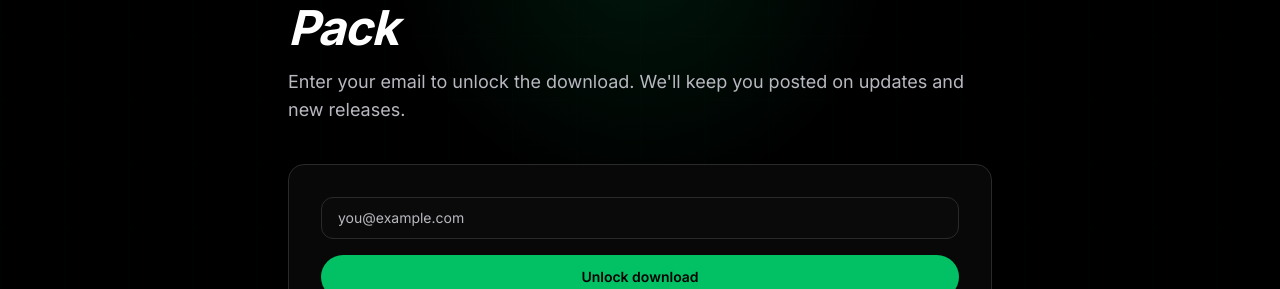
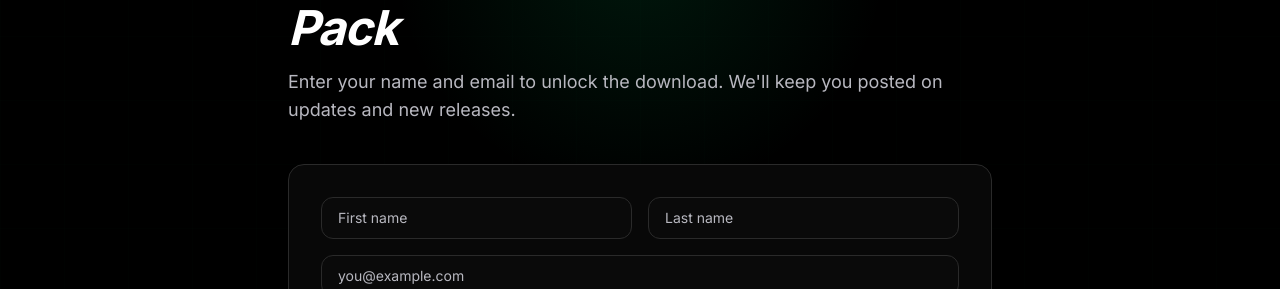
Before and after one commit to FluxTradeLLC/fluxtradenet-next, a Next.js app: page /downloads/indicator-pack in a window 1280 px wide. Shown: the part 220-509 px from the top of the page. Built offline with nearby package versions, Linux system fonts and the light colour scheme; no server answers.

Commit message:
adds email sign up on indicator email submit

```diff
--- a/components/auth/ClerkSessionSync.tsx
+++ b/components/auth/ClerkSessionSync.tsx
@@ -2,8 +2,23 @@
 
 import { useAuth, useUser } from "@clerk/nextjs";
 import { useEffect } from "react";
+import { apiFetch } from "@/lib/api";
 import { setUserEmail } from "@/lib/auth-cookies";
 import { setAuthToken } from "@/lib/auth-session";
+
+const NEW_SIGNUP_WINDOW_MS = 5 * 60 * 1000;
+
+function getSenderSyncKey(email: string) {
+  return `fluxtrade-sender-sync:${email}`;
+}
+
+function isRecentSignup(createdAt: Date | null | undefined) {
+  if (!createdAt) {
+    return false;
+  }
+
+  return Date.now() - createdAt.getTime() < NEW_SIGNUP_WINDOW_MS;
+}
 
 export function ClerkSessionSync() {
   const { isLoaded, isSignedIn, getToken } = useAuth();
@@ -25,6 +40,26 @@ export function ClerkSessionSync() {
       if (email) {
         setUserEmail(email);
       }
+
+      if (
+        email &&
+        isRecentSignup(user.createdAt) &&
+        !sessionStorage.getItem(getSenderSyncKey(email))
+      ) {
+        sessionStorage.setItem(getSenderSyncKey(email), "1");
+
+        apiFetch("/subscribers/add", {
+          method: "POST",
+          body: JSON.stringify({
+            email,
+            firstname: user.firstName ?? undefined,
+            lastname: user.lastName ?? undefined,
+          }),
+        }).catch((err) => {
+          console.error("Failed to sync signup to Sender:", err);
+          sessionStorage.removeItem(getSenderSyncKey(email));
+        });
+      }
     })();
   }, [isLoaded, isSignedIn, user, getToken]);
 
--- a/components/auth/SignUpForm.tsx
+++ b/components/auth/SignUpForm.tsx
@@ -34,6 +34,8 @@ function TermsRequiredTooltip({ id }: { id: string }) {
 
 export function SignUpForm() {
   const { signIn } = useSignIn();
+  const [firstName, setFirstName] = useState("");
+  const [lastName, setLastName] = useState("");
   const [email, setEmail] = useState("");
   const [password, setPassword] = useState("");
   const [error, setError] = useState("");
@@ -75,7 +77,12 @@ export function SignUpForm() {
     try {
       await apiFetch("/users/register", {
         method: "POST",
-        body: JSON.stringify({ email, password }),
+        body: JSON.stringify({
+          email,
+          password,
+          firstname: firstName.trim(),
+          lastname: lastName.trim(),
+        }),
       });
 
       setUserEmail(email);
@@ -121,6 +128,40 @@ export function SignUpForm() {
     <AuthCard title="Sign Up">
       {error ? <AuthError message={error} /> : null}
       <form onSubmit={handleSubmit} aria-label="Sign up form">
+        <div className="mb-4 grid grid-cols-1 gap-4 sm:grid-cols-2">
+          <div>
+            <label htmlFor="signup-first-name" className="sr-only">
+              First name
+            </label>
+            <input
+              id="signup-first-name"
+              type="text"
+              placeholder="First name"
+              className={authInputClassName}
+              value={firstName}
+              onChange={(event) => setFirstName(event.target.value)}
+              required
+              aria-required="true"
+              autoComplete="given-name"
+            />
+          </div>
+          <div>
+            <label htmlFor="signup-last-name" className="sr-only">
+              Last name
+            </label>
+            <input
+              id="signup-last-name"
+              type="text"
+              placeholder="Last name"
+              className={authInputClassName}
+              value={lastName}
+              onChange={(event) => setLastName(event.target.value)}
+              required
+              aria-required="true"
+              autoComplete="family-name"
+            />
+          </div>
+        </div>
         <div className="mb-4">
           <label htmlFor="signup-email" className="sr-only">
             Email
@@ -201,7 +242,15 @@ export function SignUpForm() {
         <div className="group relative w-full">
           <button
             type="submit"
-            disabled={!acceptedTerms || !email || !password || !!emailError || loading}
+            disabled={
+              !acceptedTerms ||
+              !firstName.trim() ||
+              !lastName.trim() ||
+              !email ||
+              !password ||
+              !!emailError ||
+              loading
+            }
             className="btn-primary w-full !rounded-xl py-2.5 text-sm disabled:cursor-not-allowed disabled:opacity-50"
             aria-label="Sign Up"
             aria-describedby={!acceptedTerms ? "signup-submit-tooltip" : undefined}
--- a/components/downloads/IndicatorPackContent.tsx
+++ b/components/downloads/IndicatorPackContent.tsx
@@ -11,6 +11,7 @@ import {
   contentLinkClass,
 } from "@/lib/content-ui";
 import { grantIndicatorPackAccess } from "@/lib/indicator-pack-access";
+import { apiFetch } from "@/lib/api";
 
 function isValidEmail(email: string): boolean {
   return /^[^\s@]+@[^\s@]+\.[^\s@]+$/.test(email);
@@ -18,6 +19,8 @@ function isValidEmail(email: string): boolean {
 
 export function IndicatorPackContent() {
   const router = useRouter();
+  const [firstName, setFirstName] = useState("");
+  const [lastName, setLastName] = useState("");
   const [email, setEmail] = useState("");
   const [error, setError] = useState("");
   const [loading, setLoading] = useState(false);
@@ -27,6 +30,14 @@ export function IndicatorPackContent() {
     setError("");
 
     const trimmedEmail = email.trim();
+    const trimmedFirstName = firstName.trim();
+    const trimmedLastName = lastName.trim();
+
+    if (!trimmedFirstName || !trimmedLastName) {
+      setError("Please enter your first and last name.");
+      return;
+    }
+
     if (!isValidEmail(trimmedEmail)) {
       setError("Please enter a valid email address.");
       return;
@@ -35,7 +46,19 @@ export function IndicatorPackContent() {
     setLoading(true);
 
     try {
-      // TODO: wire up email capture API when ready
+      try {
+        await apiFetch("/subscribers/add", {
+          method: "POST",
+          body: JSON.stringify({
+            email: trimmedEmail,
+            firstname: trimmedFirstName,
+            lastname: trimmedLastName,
+          }),
+        });
+      } catch {
+        // Don't block download access if mailing list sync fails.
+      }
+
       grantIndicatorPackAccess(trimmedEmail);
       router.push("/downloads/indicators");
     } catch {
@@ -48,7 +71,7 @@ export function IndicatorPackContent() {
     <ContentPageLayout
       label="Free Indicators"
       title="Get the FluxTrade Indicators Pack"
-      description="Enter your email to unlock the download. We'll keep you posted on updates and new releases."
+      description="Enter your name and email to unlock the download. We'll keep you posted on updates and new releases."
       centered={false}
     >
       {/* <p className={contentBodyClass}>
@@ -64,6 +87,38 @@ export function IndicatorPackContent() {
           {error ? (
             <p className="text-center text-sm text-red-400">{error}</p>
           ) : null}
+          <div className="grid grid-cols-1 gap-4 sm:grid-cols-2">
+            <div>
+              <label htmlFor="indicator-pack-first-name" className="sr-only">
+                First name
+              </label>
+              <input
+                id="indicator-pack-first-name"
+                type="text"
+                placeholder="First name"
+                className={contentInputClass}
+                value={firstName}
+                onChange={(e) => setFirstName(e.target.value)}
+                required
+                autoComplete="given-name"
+              />
+            </div>
+            <div>
+              <label htmlFor="indicator-pack-last-name" className="sr-only">
+                Last name
+              </label>
+              <input
+                id="indicator-pack-last-name"
+                type="text"
+                placeholder="Last name"
+                className={contentInputClass}
+                value={lastName}
+                onChange={(e) => setLastName(e.target.value)}
+                required
+                autoComplete="family-name"
+              />
+            </div>
+          </div>
           <div>
             <label htmlFor="indicator-pack-email" className="sr-only">
               Email address
```
